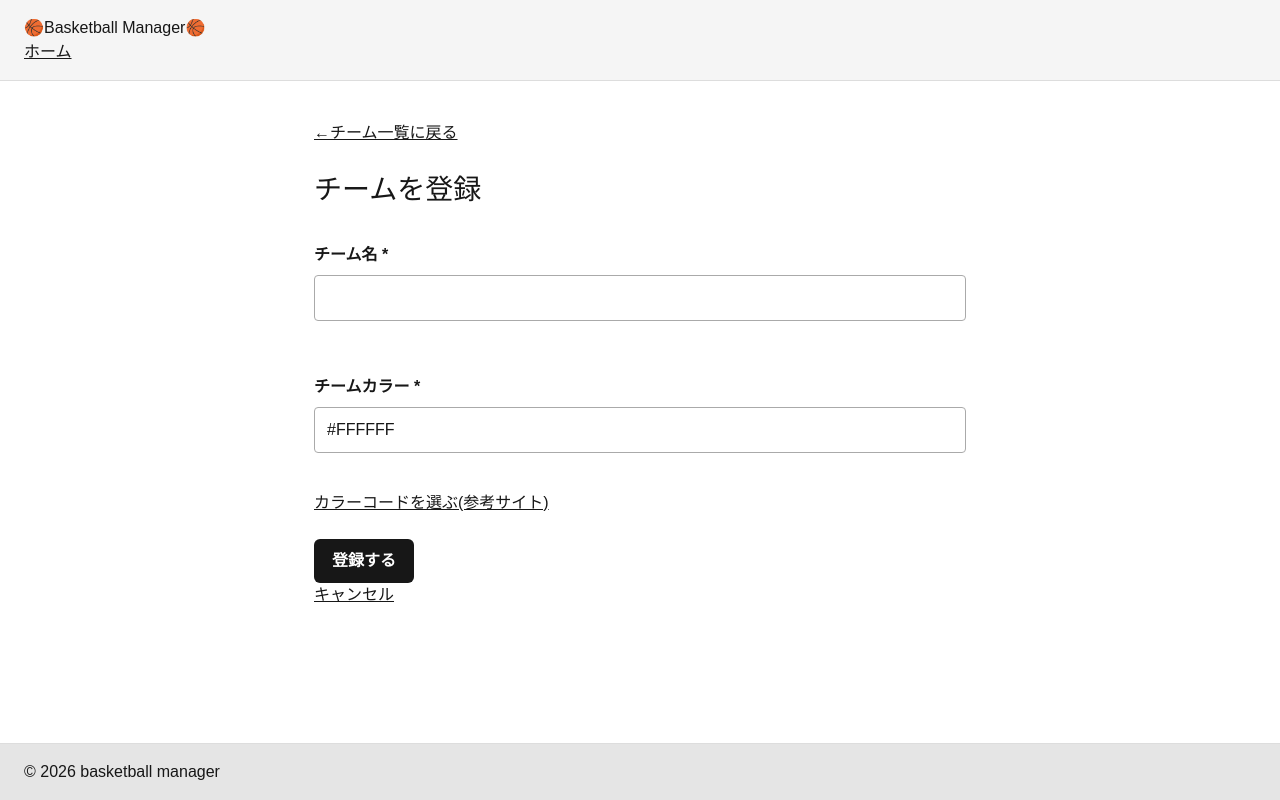
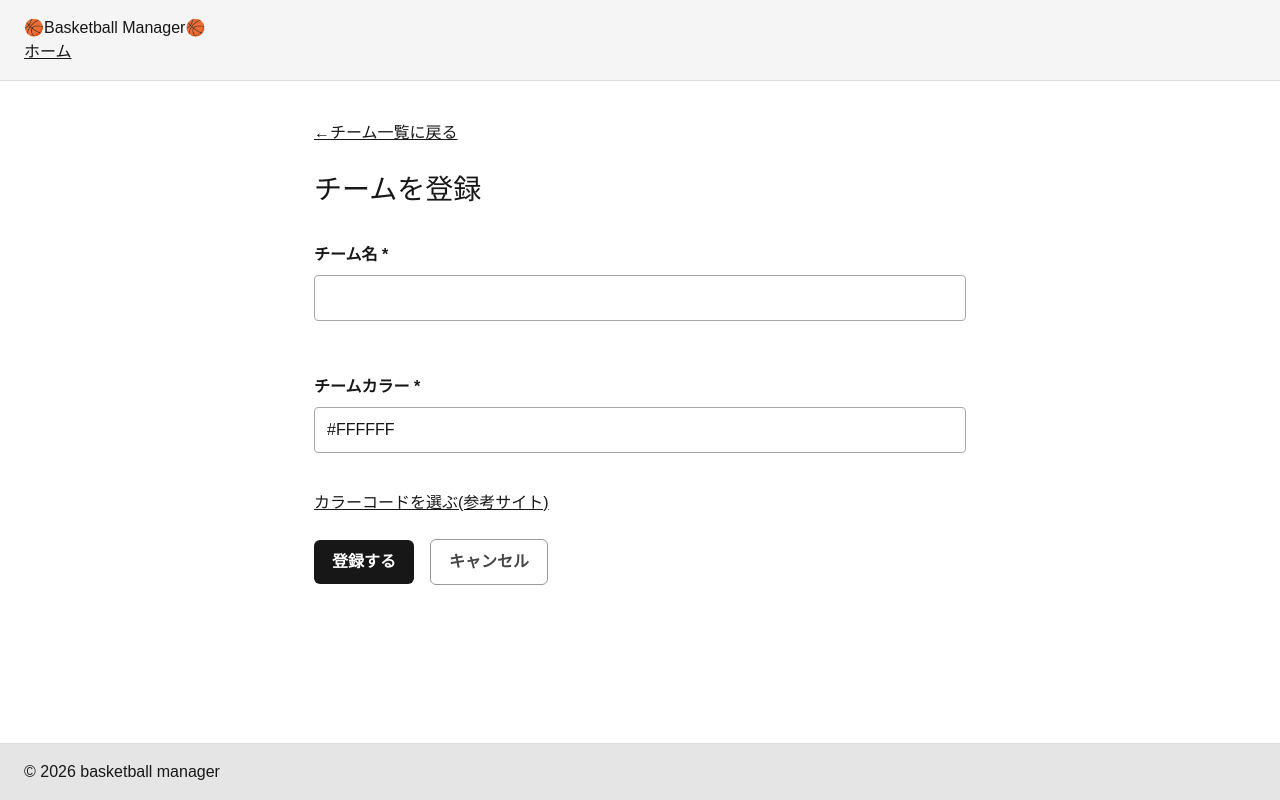
Before and after one commit to yu-mathy14/graduation-project, a Next.js app: page /teams/new in a window 1280 px wide. Built offline with nearby package versions, Linux system fonts and the light colour scheme; no server answers.

Commit message:
チーム登録・編集画面のボタン配置を整理
チーム新規登録および編集画面の戻る・登録・更新・キャンセルボタンの配置を統一し、キャンセルボタン用の共通CSSと色設定を追加

```diff
--- a/src/app/common.module.css
+++ b/src/app/common.module.css
@@ -1,4 +1,10 @@
-/* 通常の画面遷移リンク */
+.navigation {
+  display: flex;
+  align-items: center;
+  gap: 16px;
+}
+
+/* 通常の画面遷移リンク ----------- */
 .link {
   color: var(--color-main);
   text-decoration: underline;
@@ -7,6 +13,7 @@
 .link:hover {
   color: var(--color-hover-link);
 }
+/* --------------------------- */
 
 /* ボタン形式 ------------------ */
 .button {
@@ -29,6 +36,23 @@
   pointer-events: none;
 }
 /* ----------------------------- */
+
+/* キャンセルボタン形式 ---------------- */
+.buttonCancel {
+  display: inline-block;
+  padding: 10px 18px;
+  border: 1px solid var(--color-cancel-border);
+  border-radius: 6px;
+  background-color: var(--color-cancel-background);
+  color: var(--color-cancel-text);
+  text-decoration: none;
+  font-weight: bold;
+}
+
+.buttonCancel:hover {
+  background-color: var(--color-cancel-hover);
+}
+/* ------------------------------------- */
 
 /* テーブル -------------------- */
 .table {
--- a/src/app/globals.css
+++ b/src/app/globals.css
@@ -20,6 +20,12 @@
 
   /* 警告・削除確認などの色 */
   --color-danger: #dc2626;
+
+  /* キャンセルボタンに使用する色 */
+  --color-cancel-background: #ffffff;
+  --color-cancel-text: #444444;
+  --color-cancel-border: #999999;
+  --color-cancel-hover: #eeeeee;
 }
 
 @theme inline {
--- a/src/app/teams/[teamId]/edit/components/TeamForm.tsx
+++ b/src/app/teams/[teamId]/edit/components/TeamForm.tsx
@@ -16,6 +16,7 @@ import { useForm,
 import { updateTeam } from "../actions";
 import { teamSchema, type TeamFormValues } from "../../../schema";
 import common from "@/app/common.module.css";
+import Link from "next/link";
 
 /* TeamFormが受け取るPropsの型定義 */
 type Props = {
@@ -121,13 +122,20 @@ export default function TeamForm({
           </p>
         </div>
 
-        <div>
+        <div className={common.navigation}>
           <button
             type="submit"
             className={common.button}
           >
             更新する
           </button>
+
+          <Link
+            href={`/teams/${teamId}`}
+            className={common.buttonCancel}
+          >
+            キャンセル
+          </Link>
         </div>
       </form>
     </>
--- a/src/app/teams/[teamId]/edit/page.tsx
+++ b/src/app/teams/[teamId]/edit/page.tsx
@@ -49,14 +49,6 @@ export default async function TeamEditPage({ params }: Props) {
         teamName={team.teamName}
         teamColor={team.teamColor}
       />
-
-      {/* 編集キャンセル時はチーム詳細ページに遷移 */}
-      <Link
-        href={`/teams/${id}`}
-        className={common.link}
-      >
-        キャンセル
-      </Link>
     </div>
   );
 }
--- a/src/app/teams/new/components/TeamForm.tsx
+++ b/src/app/teams/new/components/TeamForm.tsx
@@ -17,6 +17,7 @@ import { useForm,
 import { createTeam } from "../actions";
 import { teamSchema, type TeamFormValues } from "../../schema";
 import common from "@/app/common.module.css";
+import Link from "next/link";
 
 export default function TeamForm() {
   // デフォルト値
@@ -109,13 +110,20 @@ export default function TeamForm() {
           </p>
         </div>
 
-        <div>
+        <div className={common.navigation}>
           <button
             type="submit"
             className={common.button}
           >
             登録する
           </button>
+
+          <Link
+            href="/teams"
+            className={common.buttonCancel}
+          >
+            キャンセル
+          </Link>
         </div>
       </form>
   </>
--- a/src/app/teams/new/page.tsx
+++ b/src/app/teams/new/page.tsx
@@ -31,16 +31,6 @@ export default function TeamNewPage() {
       {/* React Hook Form + Yupを使った入力フォームを表示 */}
       <TeamForm />
 
-      {/* 登録キャンセル時はチーム一覧ページに遷移 */}
-      <Link
-        href="/teams"
-        className={common.link}
-      >
-        キャンセル
-      </Link>
     </div>
   );
-
-
-
 }
```
